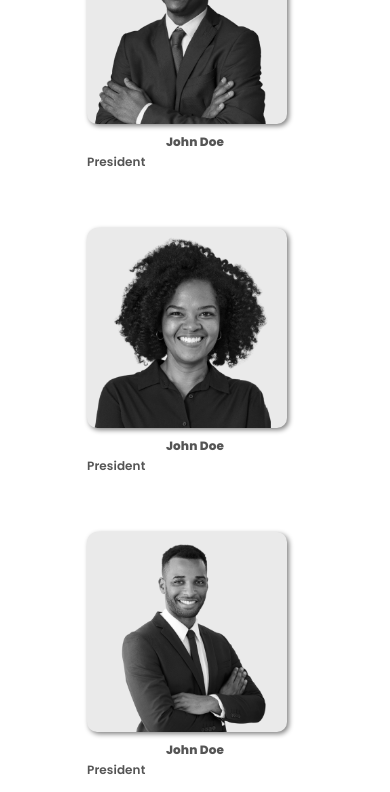
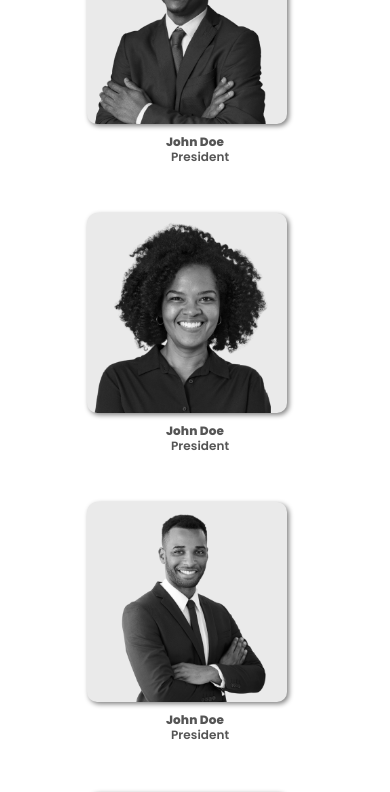
Before and after one commit to amorserv-llc/website-frontend, a React (Vite) app: page /about-us in a window 390 px wide. Shown: the part 1900-2692 px from the top of the page. Built offline with nearby package versions, Linux system fonts and the light colour scheme.

Commit message:
staging live

```diff
--- a/src/style/about.css
+++ b/src/style/about.css
@@ -340,6 +340,19 @@
   box-shadow: 0px 4px 4px 0px rgba(0, 0, 0, 0.25);
 }
 
+.members .first-row .member .detail {
+  display: flex;
+  flex-direction: column;
+  align-items: center;
+  justify-content: center;
+  text-align: center;
+}
+
+.members .first-row .member .detail h6,
+.members .first-row .member .detail p {
+  margin: 0; /* This removes default margins for <h6> and <p> elements */
+}
+
 
   .about-intro .intro article {
     padding-top: 15px;
```
